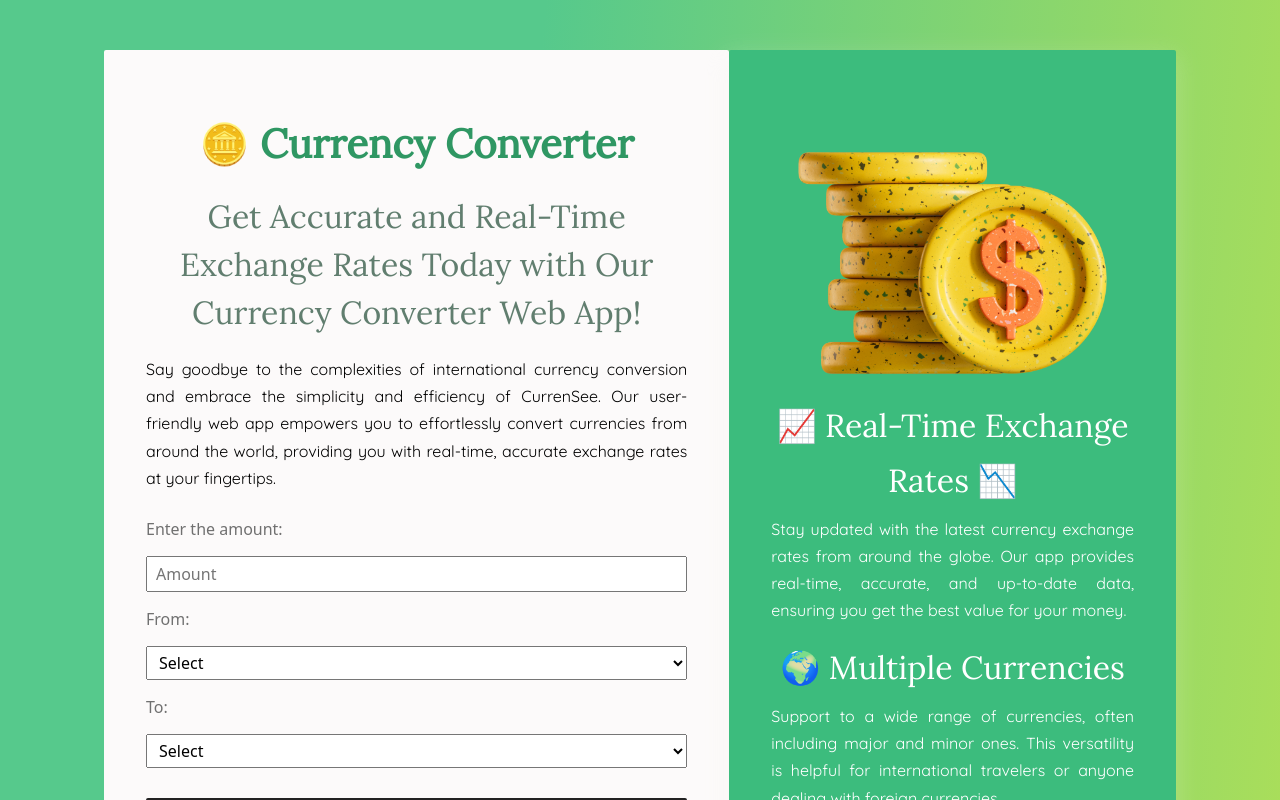
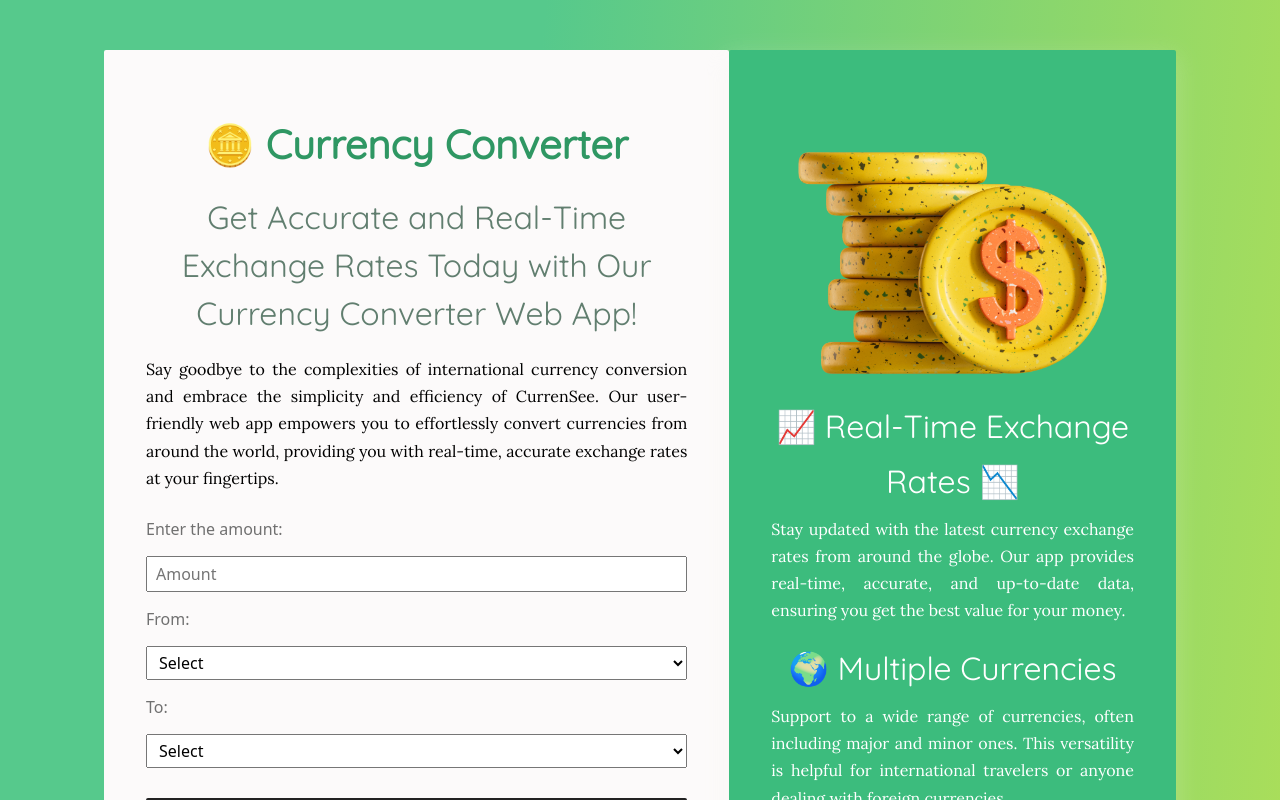
Before and after one commit to MarianaTellezR/currency-converter-mariana-tellez, a React (Create React App) app: page / in a window 1280 px wide. Shown: the top 800 px of the page. Built offline with nearby package versions, Linux system fonts and the light colour scheme.

Commit message:
Updated font

```diff
--- a/src/index.css
+++ b/src/index.css
@@ -5,7 +5,6 @@ font-family: 'Quicksand', sans-serif;
 
 body {
   margin: 0;
-  font-family: "Quicksand", sans-serif;
 }
 
 h1,
@@ -13,9 +12,9 @@ h2,
 h3,
 h4,
 h5 {
-  font-family: "Lora", serif;
+  font-family: "Quicksand", sans-serif;
 }
 
 p {
-  font-family: "Quicksand", sans-serif;
+  font-family: "Lora", serif;
 }
```
